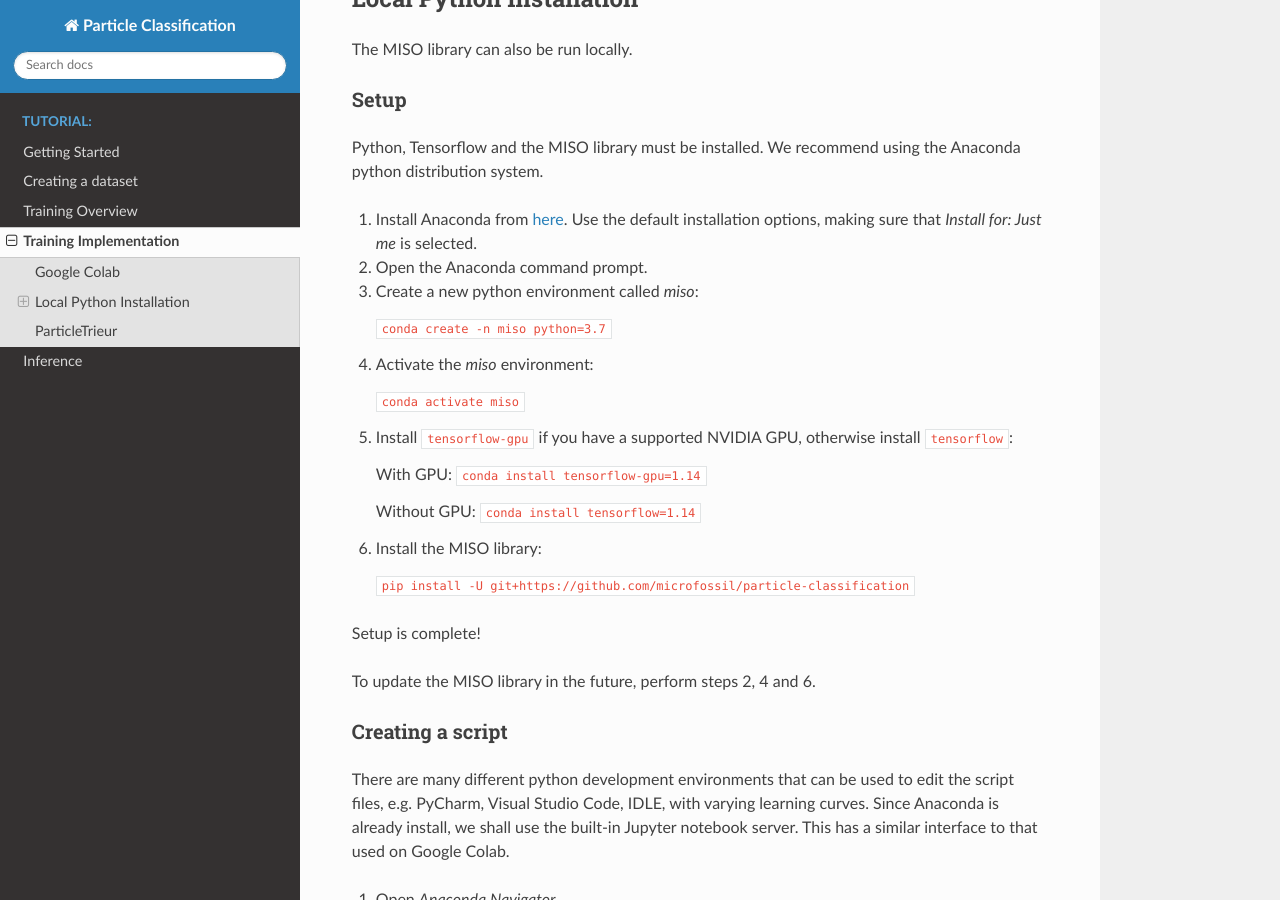
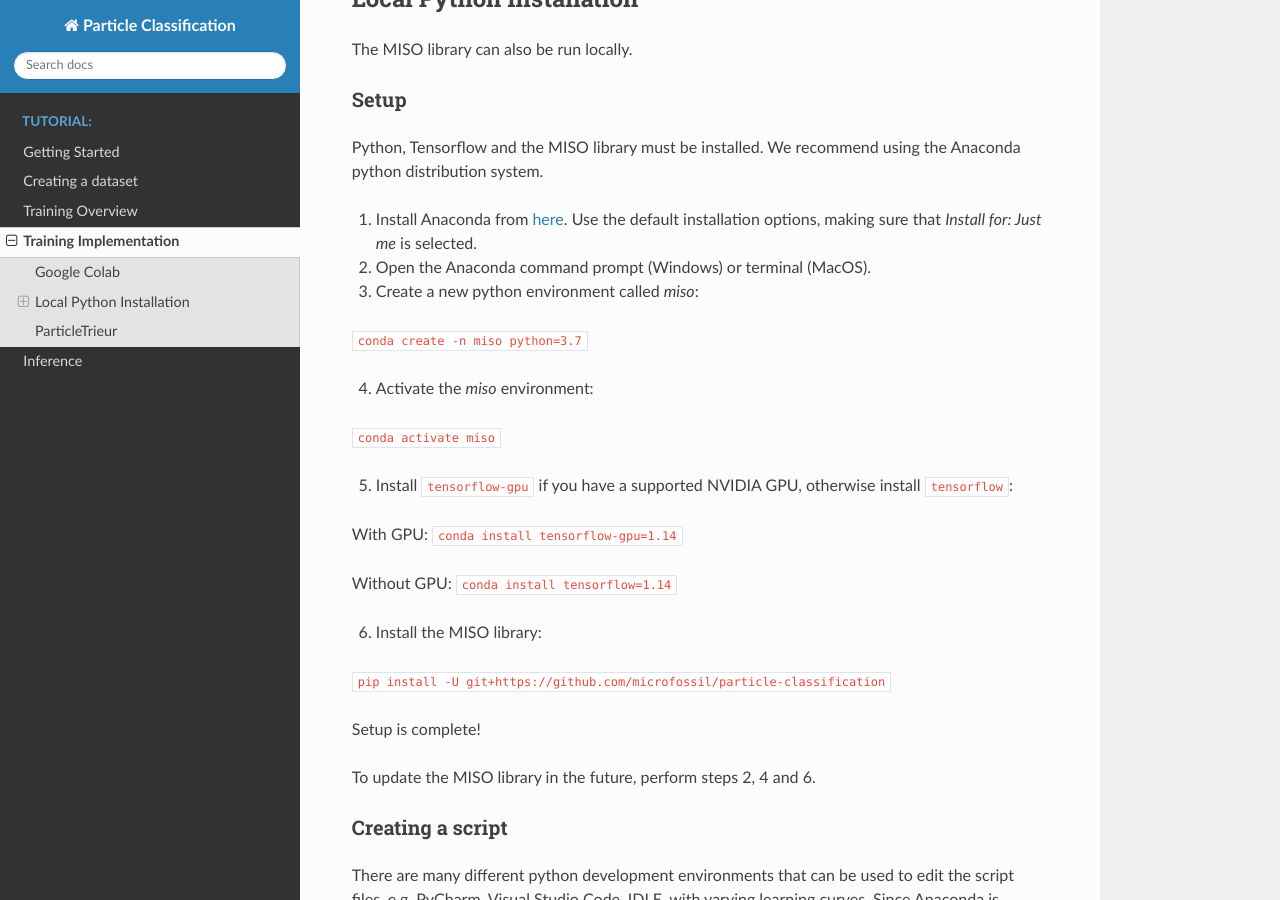
Before and after one commit to microfossil/particle-classification-examples, a Sphinx documentation site: the page built from docs/tutorial/training_2.rst, in a window 1280 px wide and 900 px high, scrolled down 935 px. Built offline with Sphinx 7.4.7 and the Read the Docs theme 2.0.0, drawn with Linux system fonts in a browser that asks for light colours.

Commit message:
Update instructions for mac.

```diff
--- a/docs/tutorial/training_2.rst
+++ b/docs/tutorial/training_2.rst
@@ -35,25 +35,25 @@ Python, Tensorflow and the MISO library must be installed. We recommend using th
 
 1. Install Anaconda from `here <https://www.anaconda.com/distribution/>`_. Use the default installation options, making sure that *Install for: Just me* is selected.
 
-2. Open the Anaconda command prompt.
+2. Open the Anaconda command prompt (Windows) or terminal (MacOS).
 
 3. Create a new python environment called *miso*:
 
-   ``conda create -n miso python=3.7``
+``conda create -n miso python=3.7``
 
 4. Activate the *miso* environment:
 
-   ``conda activate miso``
+``conda activate miso``
 
 5. Install ``tensorflow-gpu`` if you have a supported NVIDIA GPU, otherwise install ``tensorflow``:
 
-   With GPU: ``conda install tensorflow-gpu=1.14``
+With GPU: ``conda install tensorflow-gpu=1.14``
 
-   Without GPU: ``conda install tensorflow=1.14``
+Without GPU: ``conda install tensorflow=1.14``
 
 6. Install the MISO library:
 
-   ``pip install -U git+https://github.com/microfossil/particle-classification``
+``pip install -U git+https://github.com/microfossil/particle-classification``
 
 Setup is complete!
 
```
